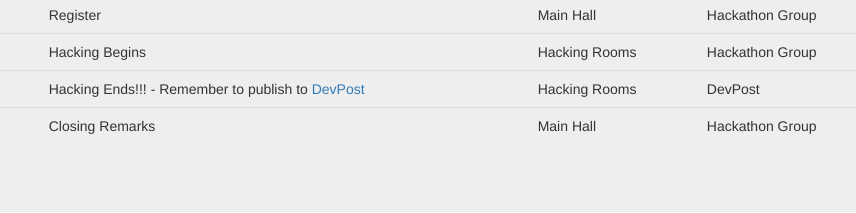
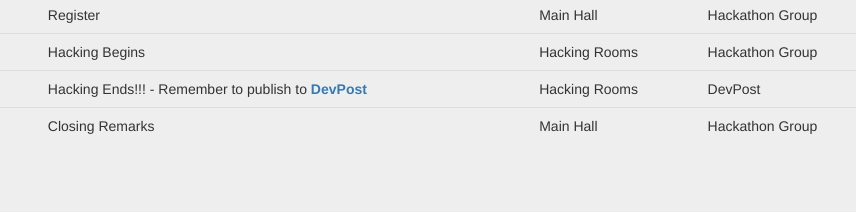
Before and after one commit to kkgm13/hackaTrack, a plain HTML site: page index.html in a window 1280 px wide. Shown: the part 622-835 px from the top of the page, 276-1132 px from the left. Drawn offline with nearby package versions, Linux system fonts and the light colour scheme.

Commit message:
Change readme.md and other index.html stuff

```diff
--- a/index.html
+++ b/index.html
@@ -158,7 +158,7 @@
 							<tr>
 								<td>01/12/2000 - 09:00</td>
 									<!--Please reference the hackathon devpost -->
-								<td>Hacking Ends!!! - Remember to publish to <a href="https://devpost.com/">DevPost</a></td>
+								<td>Hacking Ends!!! - Remember to publish to <strong><a href="https://devpost.com/">DevPost</a></strong></td>
 								<td>Hacking Rooms</td>
 								<td>DevPost</td>
 							</tr>
```
Also changed, not shown: README.md.
